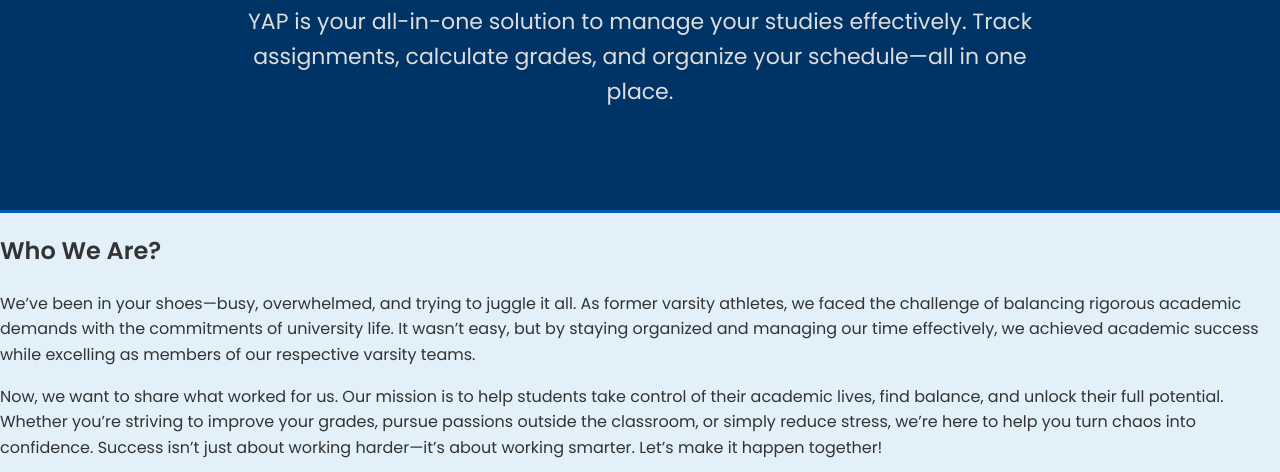
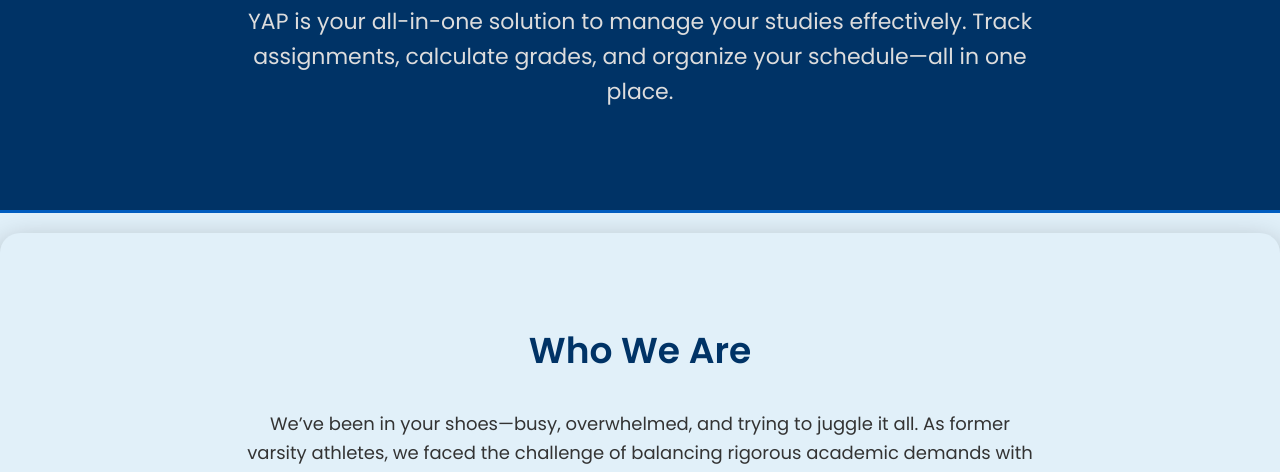
Before and after one commit to PapaSmurf778/YourAcademicPlanner, a plain HTML site: page index.html in a window 1280 px wide. Shown: the part 473-945 px from the top of the page. Drawn offline with Linux system fonts and the light colour scheme.

Commit message:
Update index.html

```diff
--- a/index.html
+++ b/index.html
@@ -250,9 +250,9 @@
         <p>YAP is your all-in-one solution to manage your studies effectively. Track assignments, calculate grades, and organize your schedule—all in one place.</p>
     </section>
 
-   <!-- Who We Are Section -->
-<section id="who-we-are" class="who-we-are">
-    <h2>Who We Are?</h2>
+  <!-- Who We Are Section -->
+<section id="who-are-we" class="who-are-we">
+    <h2>Who We Are</h2>
     <p>We’ve been in your shoes—busy, overwhelmed, and trying to juggle it all. As former varsity athletes, we faced the challenge of balancing rigorous academic demands with the commitments of university life. It wasn’t easy, but by staying organized and managing our time effectively, we achieved academic success while excelling as members of our respective varsity teams.</p>
 
     <p>Now, we want to share what worked for us. Our mission is to help students take control of their academic lives, find balance, and unlock their full potential. Whether you’re striving to improve your grades, pursue passions outside the classroom, or simply reduce stress, we’re here to help you turn chaos into confidence. Success isn’t just about working harder—it’s about working smarter. Let’s make it happen together!</p>
```
